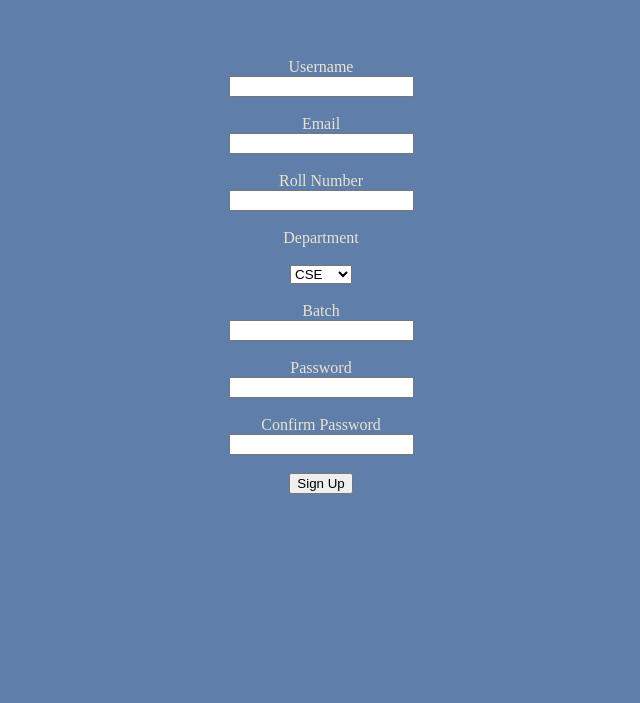
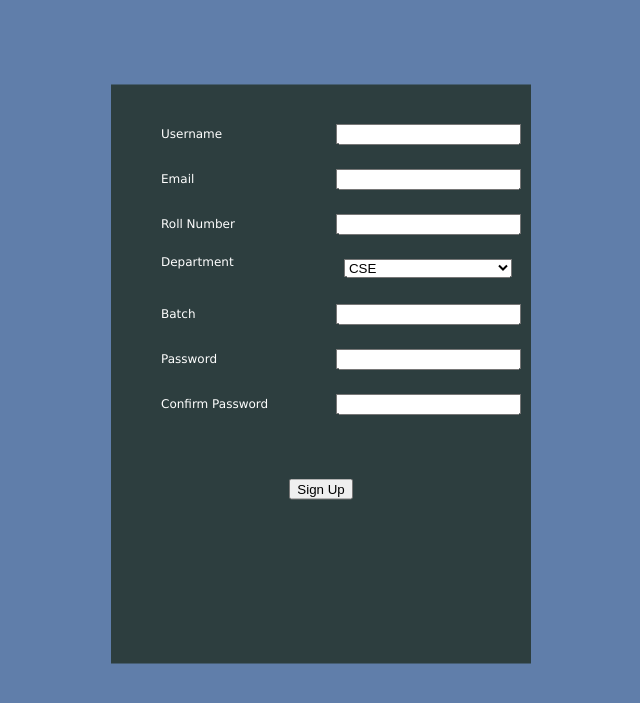
Before and after one commit to Pranav-2003/Delta-web-dev-task-3, a Flask app: page /register in a window 1280 px wide. Shown: the part 58-761 px from the top of the page, without its empty margins (319-959 px from the left). Run offline with Flask 2, Linux system fonts and the light colour scheme; some libraries are stand-ins or nearby versions.

Commit message:
ui improvements

```diff
--- a/run.py
+++ b/run.py
@@ -1,5 +1,4 @@
 from slambook import app,db
 #from slambook.models import Comment, Post, User
-
 if(__name__=="__main__"):
     app.run(debug=True)
--- a/slambook/models.py
+++ b/slambook/models.py
@@ -10,7 +10,7 @@ def load_user(user_id):
 
 class User(db.Model, UserMixin):
     id = db.Column(db.Integer, primary_key=True)
-    username = db.Column(db.String(20), unique=True, nullable=False)
+    username = db.Column(db.String(20), nullable=False)
     email = db.Column(db.String(120), unique=True, nullable=False)
     department = db.Column(db.String(7), nullable=False)
     batch = db.Column(db.String(4), nullable=False)
--- a/slambook/static/main.css
+++ b/slambook/static/main.css
@@ -13,6 +13,7 @@
     align-items: center;
     text-align: center;
     color: #EAE3D2;
+    font-family: verdana;
 }
 
 .label{
@@ -36,3 +37,157 @@
     margin-left: 30px;
     background-color: rgba(177, 180, 183, 0.74);
 }
+
+.form-container{
+    background-color: #ffffff;
+    border: none;
+    border-radius: 10px;
+    box-shadow: 0 2px 4px rgba(0, 0, 0, 0.1), 0 8px 16px rgba(0, 0, 0, 0.1);
+    margin-bottom: 30px;
+    padding: 20px;
+    width: 23vw;
+}
+
+.input, .btn-login {
+    width: 100%;
+    height: 45px;
+    vertical-align: middle;
+    font-size: 14px;
+}
+
+.input {
+    border: 1px solid #dddfe2;
+    color: #1d2129;
+    outline: none;
+}
+
+.btn-login {
+    background-color: #1877f2;
+    border: none;
+    border-radius: 6px;
+    font-size: 20px;
+    padding: 0 16px;
+    color: #ffffff;
+    font-weight: 700;
+}
+
+.input-text{
+    color:black;
+    margin-left: -19vw;
+    font-size: 1.1rem;
+}
+.adjust{
+    margin-left: -17vw;
+}
+
+.input:focus {
+    border-color: #1877f2;
+    box-shadow: 0 0 0 2px #e7f3ff;
+}
+
+.form-container a {
+    display: block;
+    color: #1877f2;
+    font-size: 14px;
+    text-decoration: none;
+    padding: 10px 0 20px;
+    border-bottom: 1px solid #dadde1;
+}
+
+.form-container a:hover {
+    text-decoration: underline;
+}
+
+.container{
+	background: #2d3e3f;
+    width: 25vw;
+    height: 68vh;
+    padding-bottom: 20px;
+    position: absolute;
+    top: 54%;
+    left: 50%;
+    transform: translate(-50%, -50%);
+    margin: auto;
+    padding: 15px 50px 20px 50px;
+}
+
+
+.fl{
+  float: left;
+  width: 110px;
+  line-height: 35px;
+  margin-top: 7px;
+}
+
+.fontLabel{
+  color: white;
+}
+
+.fr{
+	float: right;
+}
+
+.box{
+	width: 360px;
+	height: 35px;
+	margin-top: 10px;
+	font-family: verdana;
+	font-size: 12px;
+}
+
+.textBox{
+	height: 35px;
+	width: 190px;
+	border: none;
+    padding-left: 20px;
+}
+
+.fls{
+    float: left;
+    width: 110px;
+    line-height: 35px;
+    margin-right: 5.7vw;
+}
+
+.selectbox{
+    width: 168px;
+}
+
+.block{
+    width: 30vw;
+    margin: 10px auto;
+    padding: 10px 20px;
+    background: #f4f7f8;
+    border-radius: 8px;
+    font-family: sans-serif;
+}
+
+.inputbox{
+    background: rgba(255,255,255,0.1);
+    border: none;
+    font-size: 16px;
+    height: auto;
+    margin: 0;
+    outline: 0;
+    padding: 15px;
+    width: 92%;
+    background-color: #e8eeef;
+    color: #323233;
+    box-shadow: 0 1px 0 rgba(0,0,0,0.03) inset;
+    margin-bottom: 30px;
+}
+
+.sub-btn{
+  padding: 19px 39px 18px 39px;
+  color: #FFF;
+  background-color: #4bc970;
+  font-size: 18px;
+  text-align: center;
+  font-style: normal;
+  border-radius: 5px;
+  width: 100%;
+  border: 1px solid #3ac162;
+  border-width: 1px 1px 3px;
+  box-shadow: 0 -1px 0 rgba(255,255,255,0.1) inset;
+  margin-bottom: 10px;
+}
--- a/slambook/templates/register.html
+++ b/slambook/templates/register.html
@@ -15,80 +15,86 @@
     {% endif %}
     {% endwith %}
     <h1 class="header">DIGITAL SLAMBOOK</h1><br><br>
-    <div class="login">
+    <div class="container">
     <form method="POST" action="">
         {{ form.hidden_tag() }}
-        {{ form.username.label}}<br>
+        <div class="box">
+        <label class="fl fontLabel"> {{ form.username.label}} </label><br>
+        <div class="fr">
+                {{ form.username(class="textbox") }}<br>
+        </div>
+        </div>
         {% if form.username.errors %}
-                {{ form.username }}<br>
                 {% for error in form.username.errors %}
-                    <span style="color:rgb(95, 24, 7);">{{ error }}</span>
+                        <div style="float:left;color:rgb(208, 195, 14);">{{ error }}</div><br>
                 {% endfor %}
-        {% else %}
-                {{ form.username }}
         {% endif %}
-        <br><br>
-        {{ form.email.label}}<br>
+        <div class="box">
+        <label class="fl fontLabel"> {{ form.email.label}} </label><br>
+        <div class="fr">
+                {{ form.email(class="textbox") }}<br>
+        </div>
+        </div>
         {% if form.email.errors %}
-                {{ form.email }}<br>
                 {% for error in form.email.errors %}
-                    <span style="color:rgb(95, 24, 7);">{{ error }}</span>
+                        <div style="float:left;color:rgb(208, 195, 14);">{{ error }}</div><br>
                 {% endfor %}
-        {% else %}
-                {{ form.email }}
         {% endif %}
-        <br><br>
-        {{ form.roll_number.label}}<br>
+        <div class="box">
+                <label class="fl fontLabel"> {{ form.roll_number.label}} </label><br>
+                <div class="fr">
+                        {{ form.roll_number(class="textbox") }}
+                </div>
+        </div>
         {% if form.roll_number.errors %}
-                {{ form.roll_number }}<br>
                         {% for error in form.roll_number.errors %}
-                    <span style="color:rgb(95, 24, 7);">{{ error }}</span>
+                        <div style="float:left;color:rgb(208, 195, 14);">{{ error }}</div><br>
                         {% endfor %}
-        {% else %}
-                {{ form.roll_number }}
         {% endif %}
-        <br><br>
-        {{ form.department.label}}<br><br>
+        <div class="box">
+                <label class="fls fontLabel"> {{ form.department.label}} </label><br>
+                {{ form.department(class="selectbox") }}
+        </div>
         {% if form.department.errors %}
-                {{ form.department }}<br>
                         {% for error in form.department.errors %}
-                    <span style="color:rgb(95, 24, 7);">{{ error }}</span>
+                        <div style="float:left;color:rgb(208, 195, 14);">{{ error }}</div><br>
                         {% endfor %}
-        {% else %}
-                {{ form.department }}
         {% endif %}
-        <br><br>
-        {{ form.batch.label}}<br>
+        <div class="box">
+                <label class="fl fontLabel"> {{ form.batch.label}} </label><br>
+                <div class="fr">
+                        {{ form.batch(class="textbox") }}
+                </div>
+        </div>
         {% if form.batch.errors %}
-                {{ form.batch }}<br>
                         {% for error in form.batch.errors %}
-                    <span style="color:rgb(95, 24, 7);">{{ error }}</span>
+                        <div style="float:left;color:rgb(208, 195, 14);">{{ error }}</div><br>
                         {% endfor %}
-        {% else %}
-                {{ form.batch }}
         {% endif %}
-        <br><br>
-        {{ form.password.label}}<br>
+        <div class="box">
+                <label class="fl fontLabel"> {{ form.password.label}} </label><br>
+                <div class="fr">
+                        {{ form.password(class="textbox") }}
+                </div>
+        </div>
         {% if form.password.errors %}
-                {{ form.password }}<br>
                         {% for error in form.password.errors %}
-                    <span style="color:rgb(95, 24, 7);">{{ error }}</span>
+                        <div style="float:left;color:rgb(208, 195, 14);">{{ error }}</div><br>
                         {% endfor %}
-        {% else %}
-                {{ form.password }}
         {% endif %}
-        <br><br>
-        {{ form.confirm_password.label}}<br>
+        <div class="box">
+                <label class="fl fontLabel"> {{ form.confirm_password.label}} </label><br>
+                <div class="fr">
+                        {{ form.confirm_password(class="textbox") }}
+                </div>
+        </div>
         {% if form.confirm_password.errors %}
-                {{ form.confirm_password }}<br>
                         {% for error in form.confirm_password.errors %}
-                    <span style="color:rgb(95, 24, 7);">{{ error }}</span>
+                        <div style="float:left;color:rgb(208, 195, 14);">{{ error }}</div><br>
                         {% endfor %}
-        {% else %}
-                {{ form.confirm_password }}
         {% endif %}
-        <br><br>
-        {{ form.submit }}
+        <br><br><br>
+        <div style="margin-top:10px;text-align:center;">{{ form.submit }}</div>
     </form>
     <br><br>
     </div>
--- a/slambook/templates/view.html
+++ b/slambook/templates/view.html
@@ -6,7 +6,7 @@
   <meta name="viewport" content="width=device-width, initial-scale=1, shrink-to-fit=no">
   <link rel="stylesheet" type="text/css" href="{{ url_for('static', filename='main.css') }}">
 </head>
-<body>
+<body class="bg">
     <h1 style="background-color:#EAE3D2;">DIGITAL SLAMBOOK</h1>
     {% with messages = get_flashed_messages() %}
     {% if messages %}
@@ -16,9 +16,9 @@
     {% endif %}
     {% endwith %}
     <a href="{{ url_for('logout') }}" style="text-decoration:none;font-size:1.2rem;color:black;font-weight:bold;float:right;margin-top:-49px;margin-right:20px;">Logout</a>
-    <a href="{{ url_for('account') }}" style="text-decoration:none;font-size:1.2rem;color:black;font-weight:bold;float:right;margin-top:-52px;margin-right:95px;"><img src="/static/pfp.jpg" width="30" height="30"></a><br>
+    <a href="{{ url_for('account') }}" style="text-decoration:none;font-size:1.2rem;color:black;font-weight:bold;float:right;margin-top:-52px;margin-right:95px;"><img src="/static/pfp.PNG" width="30" height="30"></a><br>
     <p style="font-weight:bold;font-size:1.8rem">Comment from {{comment.author.username}}</p>
-    <div style="margin-left:40px;">
+    <div style="margin-left:5vw;width:50vw;word-wrap:break-word;">
     <p style="font-size:1.5rem;font-weight:bold;">Thoughts about your friendship...</p>
     <div>{{ comment.about }}</div><br>
     <p style="font-size:1.5rem;font-weight:bold;">Nickname</p>
```
Also changed, not shown: slambook/templates/comment.html (+23 -23 lines), slambook/templates/home.html (+6 -4 lines), slambook/templates/login.html (+9 -12 lines). Lines whose indentation alone changed are shown as unchanged.
